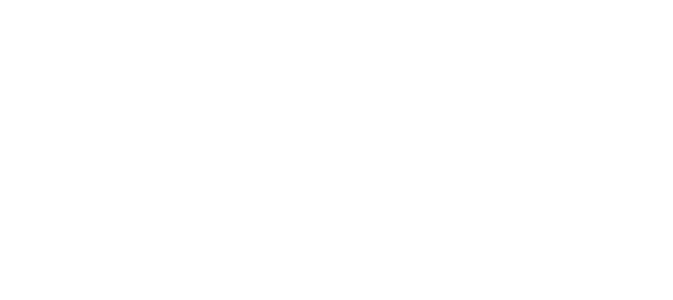
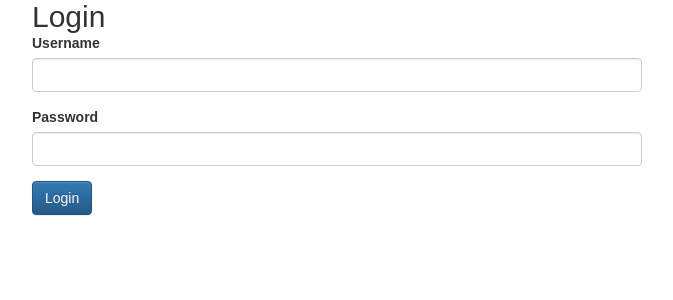
Before and after one commit to AlixH/pws, a React (Create React App) app in the folder front-end/: page /Login in a window 1280 px wide. Shown: the top 300 px of the page, without its empty margins (303-976 px from the left). Built offline with nearby package versions, Linux system fonts and the light colour scheme.

Commit message:
#2 creating UI for log in

```diff
--- a/front-end/package.json
+++ b/front-end/package.json
@@ -30,6 +30,7 @@
     ]
   },
   "devDependencies": {
-    "react-router-dom": "^5.1.2"
+    "react-router-dom": "^5.1.2",
+    "react-redux": "^4.4.5"
   }
 }
--- /dev/null
+++ b/front-end/src/Actions/UserActions.js
@@ -0,0 +1,20 @@
+import { userService } from '../Services/UserService';
+
+// export further user actions here, like logout, delete account...
+export const userActions = {
+    login
+};
+
+
+function login(username, password) {
+console.log("dans login !");
+    return dispatch => {
+        dispatch(request({ username })); // dispatch request action
+        console.log("ca n'arrive pas là");
+        userService.login(username, password);
+    };
+
+    function request(user) { return { type: "LOGIN_REQUEST", user } }
+    function onSuccess(user) { return { type: "LOGIN_SUCCESS", user } }
+    function onFailure(error) { return { type: "LOGIN_FAILURE", error } }
+}
--- /dev/null
+++ b/front-end/src/Components/Login/Login.jsx
@@ -0,0 +1,95 @@
+import React from 'react';
+
+import { userActions } from '../../Actions/UserActions';
+import { connect } from 'react-redux';
+
+class LoginForm extends React.Component {
+
+    constructor(props) {
+        super(props);
+
+        this.state = {
+            username: '',
+            password: '',
+            submitted: false
+        };
+
+        this.handleChange = this.handleChange.bind(this);
+        this.handleSubmit = this.handleSubmit.bind(this);
+    }
+
+    handleChange(e) {
+        const { name, value } = e.target;
+        this.setState({ [name]: value });
+        console.log(`handle change on : {${name} , ${value}}`);
+    }
+
+    handleSubmit(e) {
+        e.preventDefault();
+        console.log("form submitted");
+
+        this.setState({ submitted: true });
+        let { username, password } = this.state;
+
+        console.log(`submitted state : username=${username}, password=${password}, submitted=${this.state.submitted}`);
+
+        if (username && password) {
+            //this.props.login(username, password);
+            userActions.login(username, password);
+        }
+        else {
+            console.log("username and password should not be empty");
+        }
+    }
+
+    componentDidMount() {
+        if (this.props.username === undefined) {
+            console.log("username udefined");
+        }
+        else {
+            console.log(`LoginForm did mount, username : ${this.props.username}`);
+        }
+    }
+
+    render() {
+        const { loggingIn } = this.props;
+        const { username, password, submitted } = this.state;
+        return (
+
+            <div className="col-md-6 col-md-offset-3">
+                <h2>Login</h2>
+                <form name="form" onSubmit={this.handleSubmit}>
+                    <div className="form-group">
+                        <label htmlFor="username">Username</label>
+                        <input type="text" name="username" className="form-control" value={username} onChange={this.handleChange}/>
+                    </div>
+                    <div className="form-group">
+                        <label htmlFor="password">Password</label>
+                        <input type="password" name="password" className="form-control" value={password} onChange={this.handleChange}/>
+                    </div>
+                    <div className="form-group">
+                        <button className="btn btn-primary">Login</button>
+                    </div>
+                </form>
+            </div>
+
+        );
+    }
+}
+
+
+/*function mapState(state) {
+    const { loggingIn } = state.authentication;
+    return { loggingIn };
+}
+
+const actions = {
+    login: userActions.login,
+};
+
+
+const connectLogin = connect(mapState, actions)(LoginForm);
+export { connectLogin as LoginForm };
+*/
+
+export default LoginForm;
--- a/front-end/src/Routes/index.js
+++ b/front-end/src/Routes/index.js
@@ -5,6 +5,8 @@
 
 // Import routing components
 import { BrowserRouter as Router, Switch, Route } from 'react-router-dom';
+import  LoginForm  from '../Components/Login/Login';
+//import { LoginForm } from '../Components/Login/Login';
 
 export default class Routes extends React.Component{
 
@@ -13,6 +15,7 @@
             <Router>
                 <Switch>
                     <Route path="/" exact component={Home}/>
+                    <Route path="/Login" exact component={LoginForm}/>
                     <Route path="/*" exact render={()=> <div>No page found</div>}> </Route>
                 </Switch>
             </Router>
--- /dev/null
+++ b/front-end/src/Services/UserService.js
@@ -0,0 +1,29 @@
+
+// export further user actions here, like logout, delete account...
+export const userService = {
+    login
+};
+
+function login(username, password) {
+    console.log(`Trying to log {${userService}, ${password}}`);
+
+
+   // need to check with @Walid if method is POST or GET
+   const requestOptions = {
+        method: 'POST',
+        headers: { 'Content-Type': 'application/json' },
+        body: JSON.stringify({ username, password })
+    };
+
+/*    return fetch(`/endPointForLogin`, requestOptions)
+        .then(handleResponse)
+        .then(user => {
+            // create user model with profile data
+
+            return user;
+        });
+*/
+
+        return "OK FOR"
+
+}
```
Also changed, not shown: front-end/src/API/LoginAPI.js (added).
